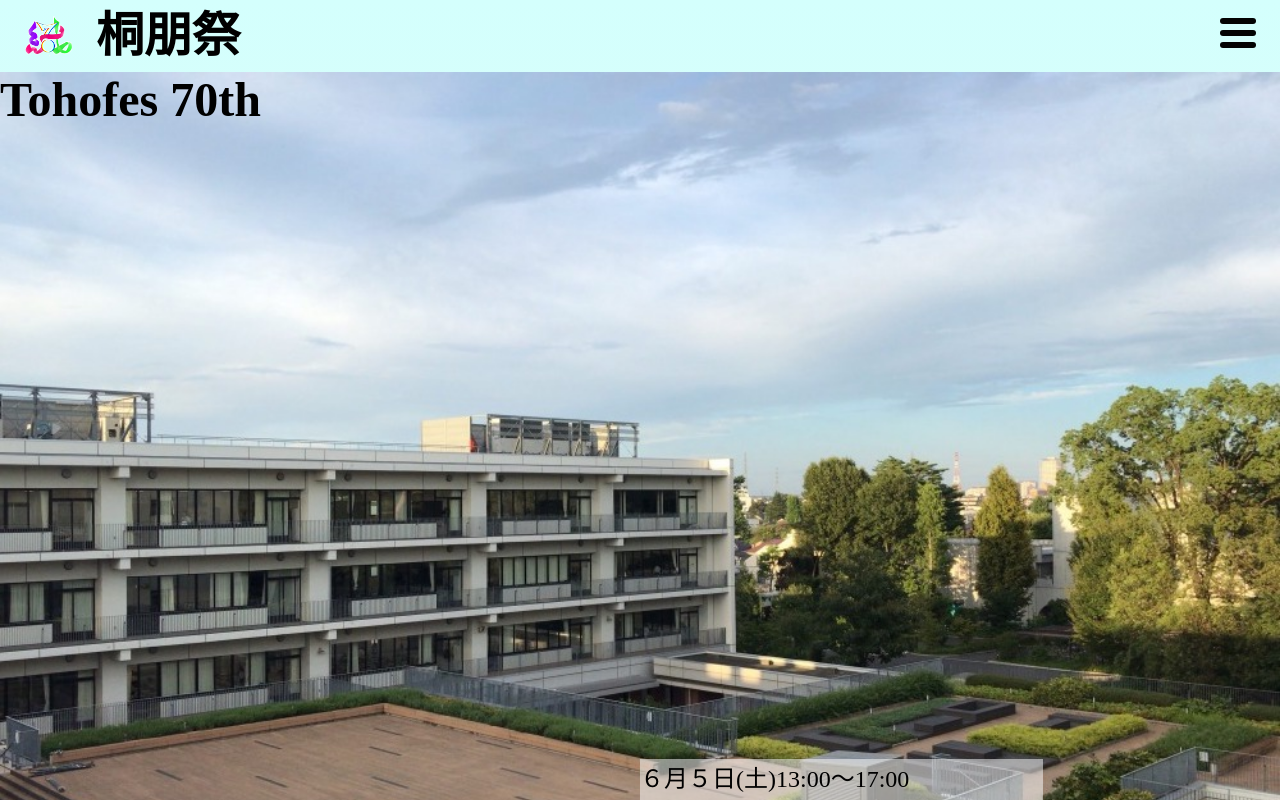
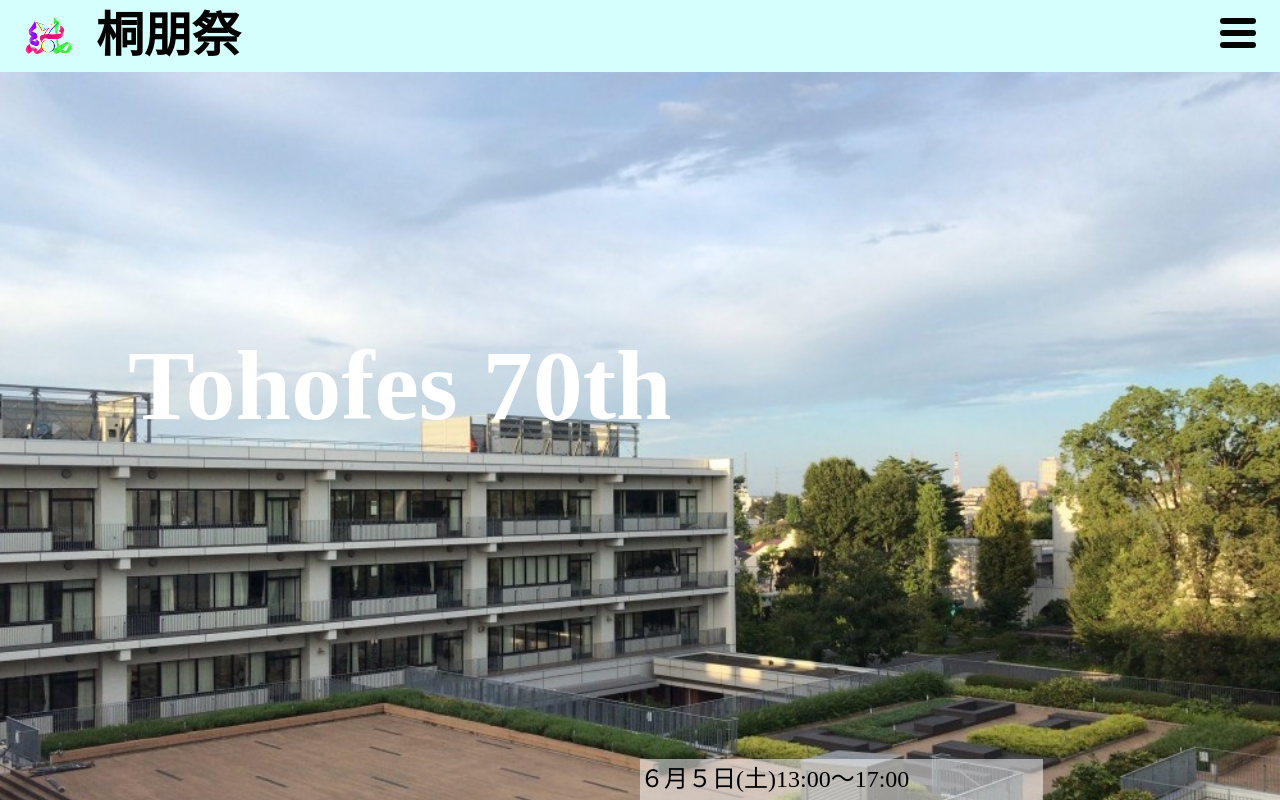
Before and after one commit to toho-festival/website-2021, a Next.js app: page / in a window 1280 px wide. Shown: the top 800 px of the page. Built offline with nearby package versions, Linux system fonts and the light colour scheme.

Commit message:
fixed-Title
タイトルを修正しました

```diff
--- a/components/AutoSlideShow.tsx
+++ b/components/AutoSlideShow.tsx
@@ -47,15 +47,21 @@ const AutoSlideShow = () => {
 }
 
 const SlideShow = styled.div`
+  z-index:3;
+  top:0;
   position:relative;
 `;
 
 const Title = styled.h1`
+  color:white;
+  font-size:100px;
+  @media screen and (max-width: 1200px) {
+		font-size: calc(100 / 1200 * 100vw);
+	}
   position:absolute;
-  right:0;
-  left:0;
-  margin:auto;
   z-index:8;
+  margin-top:20%;
+  margin-left:10%;
 `;
 
 const Info = styled.span`
```
